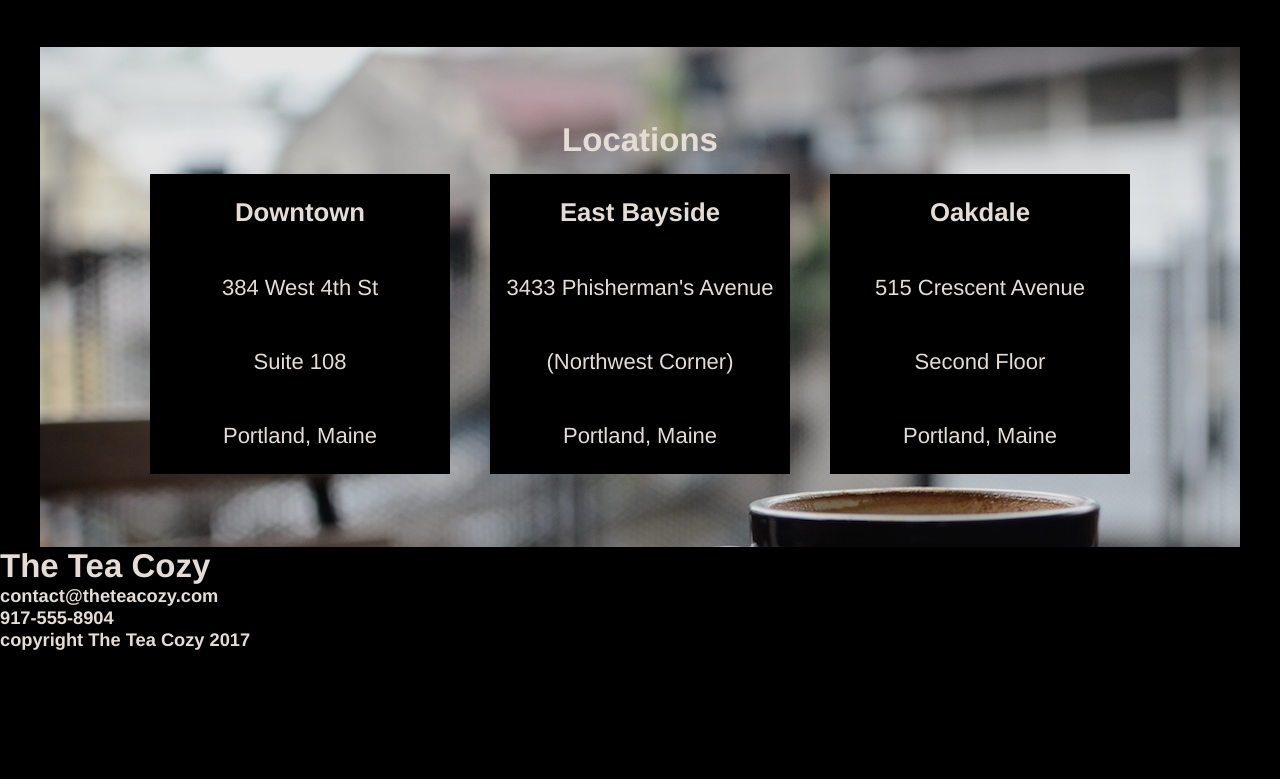
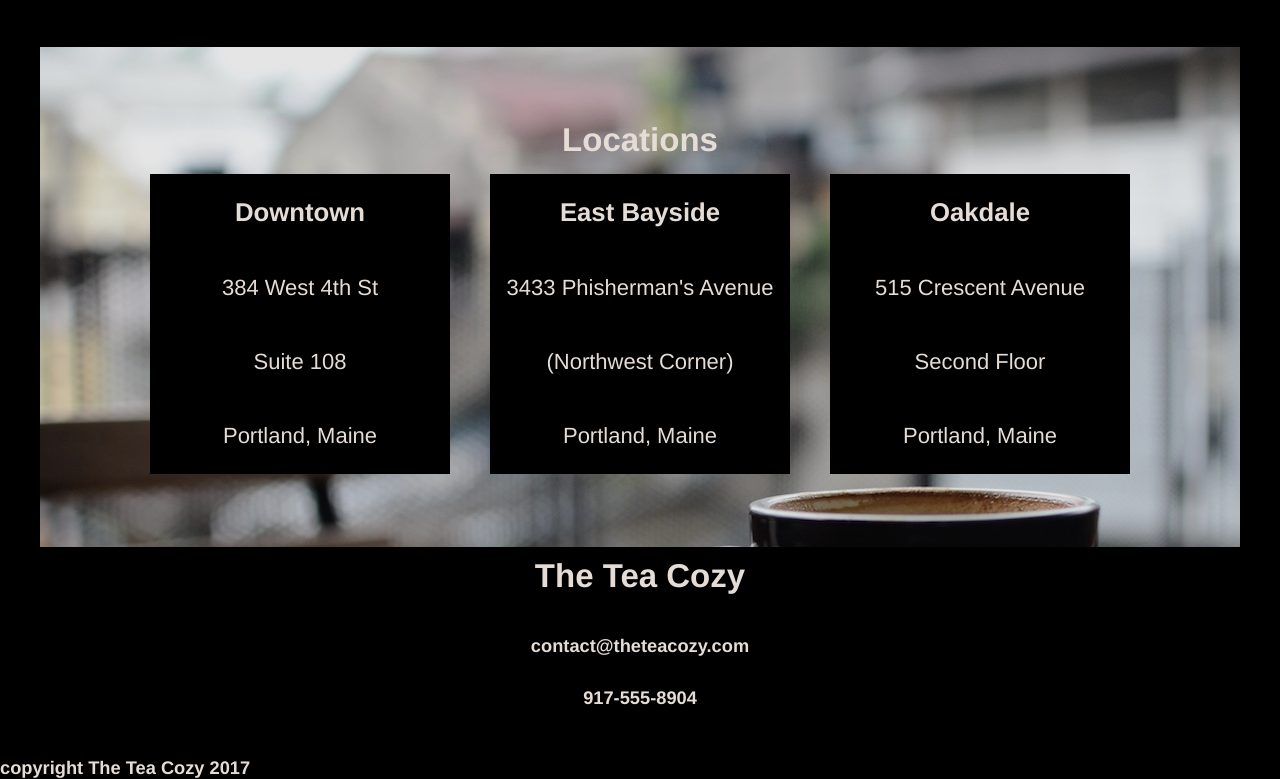
Before and after one commit to KrisErdahl/tea_cozy, a plain HTML site: page index.html in a window 1280 px wide. Shown: the part 1491-2270 px from the top of the page. Before the commit the page ends 2142 px from the top, so only its background shows below. Drawn offline with Linux system fonts and the light colour scheme.

Commit message:
add footer elements

```diff
--- a/Resources/CSS/style.css
+++ b/Resources/CSS/style.css
@@ -143,3 +143,18 @@ nav {
   width: 300px;
   margin: 0px 20px;
 }
+
+/* Footer section includes contact and .copyright items */
+footer {
+  height: 200px;
+  text-align: center;
+}
+
+footer h2 {
+  margin-top: 10px;
+  margin-bottom: 40px;
+}
+
+footer h5 {
+  margin-bottom: 30px;
+}
```
Also changed, not shown: index.html (+1 -1 lines).
